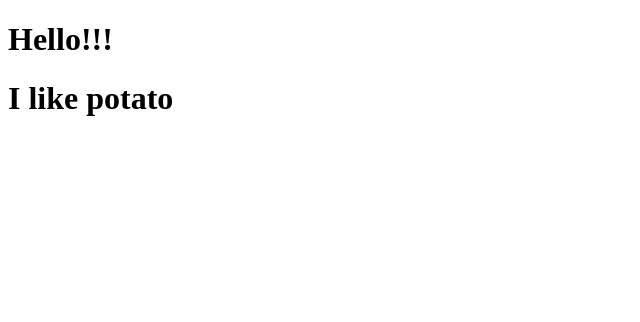
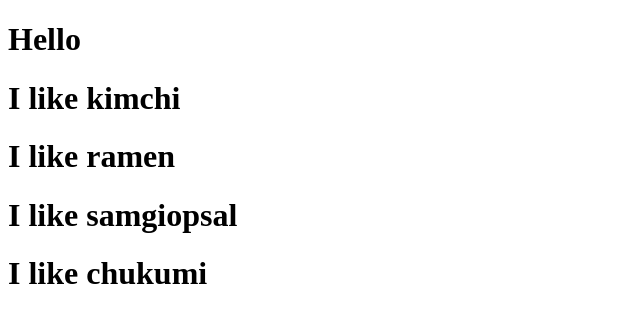
Before and after one commit to Nullgom/movie-app-2020, a React (Create React App) app: page / in a window 1280 px wide. Shown: the top 322 px of the page, without its empty margins (0-640 px from the left). Built offline with nearby package versions, Linux system fonts and the light colour scheme.

Commit message:
03-4 세 번째 리액트 기초 개념:props

```diff
--- a/src/App.js
+++ b/src/App.js
@@ -1,14 +1,17 @@
 import React from 'react';
 
-function Potato() {
-  return <h1>I like potato</h1>;
+function Food({ fav }) {
+  return <h1>I like {fav}</h1>;
 }
 
 function App() {
   return (
     <div>
-      <h1>Hello!!!</h1>
-      <Potato />
+      <h1>Hello</h1>
+      <Food fav="kimchi" />
+      <Food fav="ramen" />
+      <Food fav="samgiopsal" />
+      <Food fav="chukumi" />
     </div>
   );
 }
```
